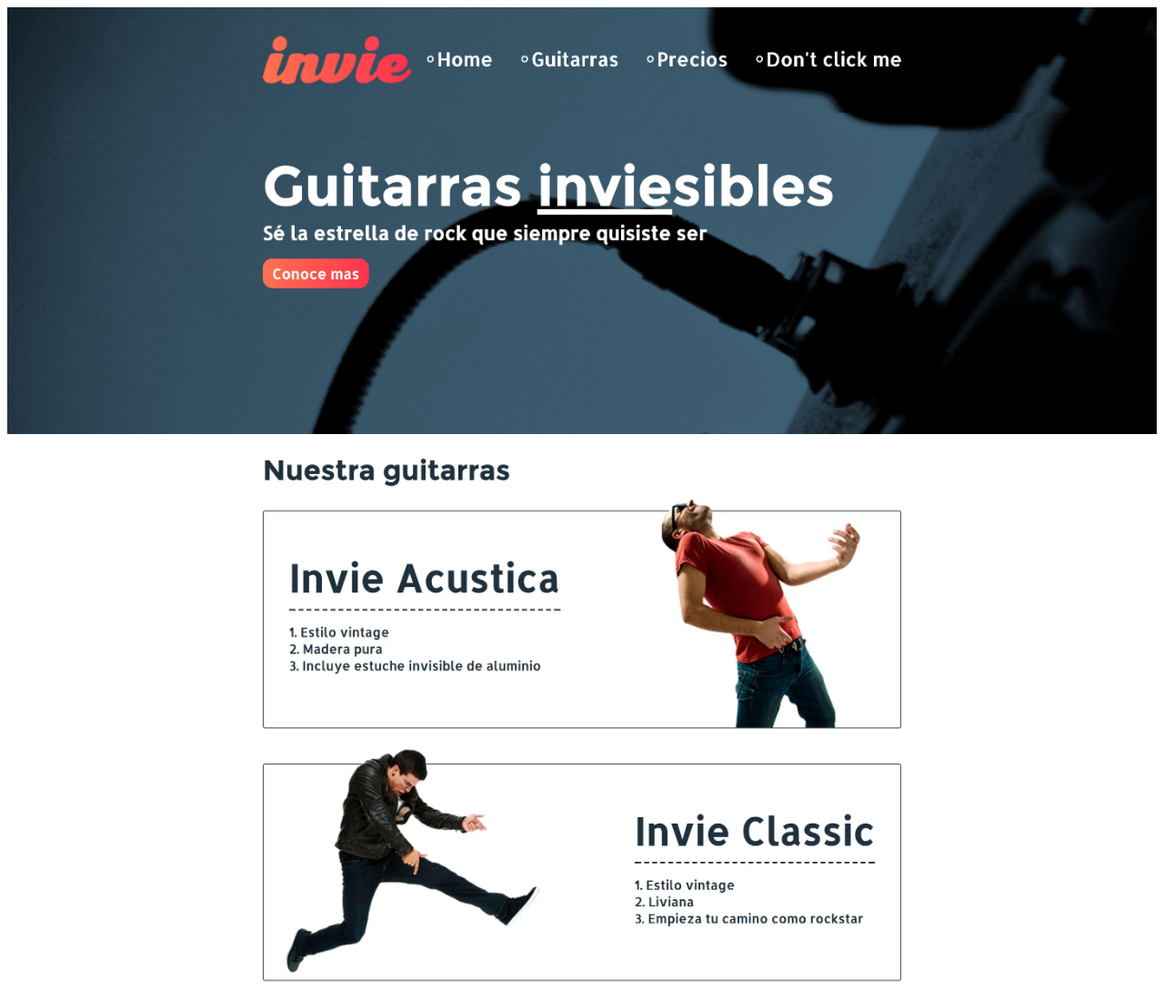
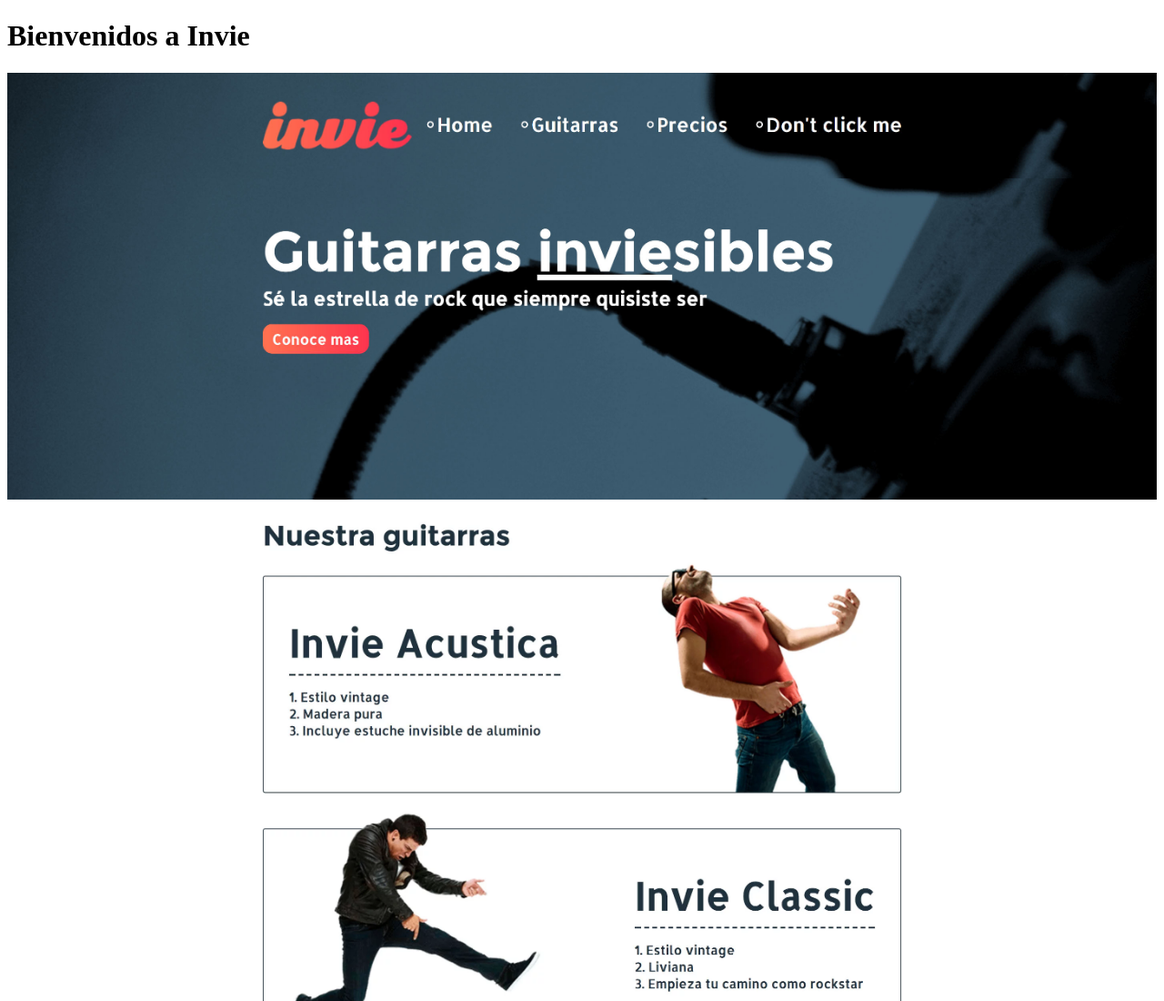
Before and after one commit to jesuslopdeveloper/invie-github, a plain HTML site: page index.html in a window 1280 px wide. Shown: the top 1100 px of the page at 91% size. Drawn offline with Linux system fonts and the light colour scheme.

Commit message:
Se agrega hotfix2

```diff
--- a/index.html
+++ b/index.html
@@ -33,6 +33,7 @@
 </head>
 
 <body>
+    <h1>Bienvenidos a Invie</h1>
     <img src="invie-responsive.webp" alt="" id="responsive" />
     <div id="web">
         <img src="header.jpg" alt="" />
```
